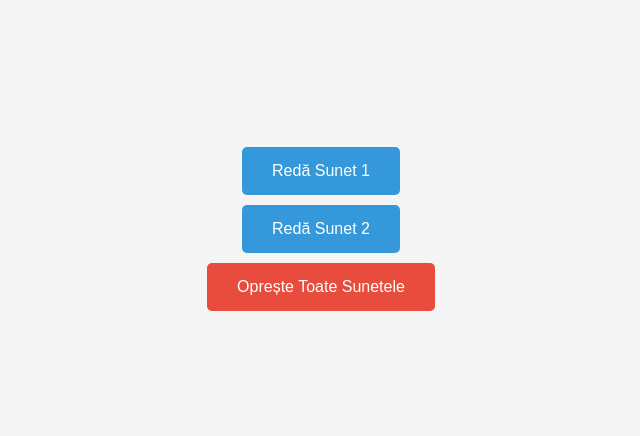
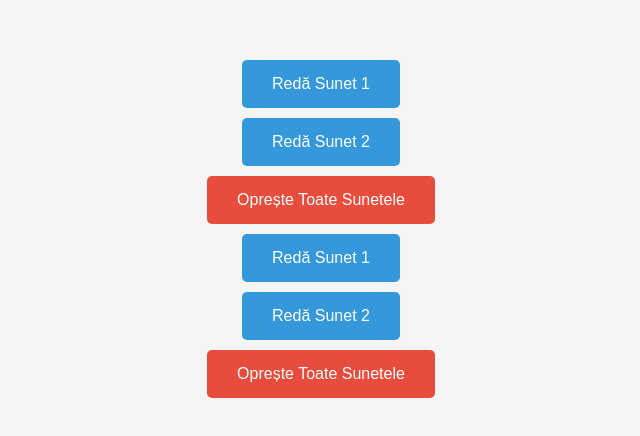
Before and after one commit to tudorrusu3/multimedia, a plain HTML site: page index.html in a window 1280 px wide. Shown: the part 166-602 px from the top of the page, without its empty margins (319-959 px from the left). Drawn offline with Linux system fonts and the light colour scheme.

Commit message:
Update index.html

```diff
--- a/index.html
+++ b/index.html
@@ -73,3 +73,74 @@
   </script>
 </body>
 </html>
+
+
+
+
+
+
+<!DOCTYPE html>
+<html lang="en">
+<head>
+  <meta charset="UTF-8">
+  <title>Redare sunet cu Web Audio API</title>
+  <style>
+    /* Stilurile CSS pentru aspectul paginii */
+    body {
+      /* Stiluri pentru corpul paginii */
+    }
+
+    button {
+      /* Stiluri pentru butoane */
+    }
+
+    button:hover {
+      /* Stiluri pentru butoane la hover */
+    }
+
+    button.stop-all {
+      /* Stiluri pentru butonul care oprește toate sunetele */
+    }
+
+    button.stop-all:hover {
+      /* Stiluri pentru butonul care oprește toate sunetele la hover */
+    }
+  </style>
+</head>
+<body>
+  <!-- Butonul pentru redarea primului sunet -->
+  <button onclick="playSound('sunet.wav')">Redă Sunet 1</button>
+  <!-- Butonul pentru redarea celui de-al doilea sunet -->
+  <button onclick="playSound('sunet.wav')">Redă Sunet 2</button>
+  <!-- Butonul pentru oprirea tuturor sunetelor -->
+  <button onclick="stopAllSounds()" class="stop-all">Oprește Toate Sunetele</button>
+
+  <script>
+    let audioElement = null; // Variabilă pentru ținerea sunetului curent
+
+    function playSound(soundName) {
+      const AudioContext = window.AudioContext || window.webkitAudioContext; // Verificăm disponibilitatea Web Audio API în browser
+      if (AudioContext) {
+        const audioContext = new AudioContext(); // Creăm un context audio
+        if (audioElement) {
+          audioElement.pause(); // Oprim sunetul anterior, dacă există
+        }
+        audioElement = new Audio(soundName); // Încărcăm noul sunet
+        const audioSource = audioContext.createMediaElementSource(audioElement); // Creăm sursa audio
+
+        audioSource.connect(audioContext.destination); // Conectăm sursa audio la destinație (difuzoare)
+        audioElement.play(); // Redăm sunetul
+      } else {
+        console.error('Web Audio API nu este suportat în acest browser.'); // Mesaj de eroare în cazul în care Web Audio API nu este suportat
+      }
+    }
+
+    function stopAllSounds() {
+      if (audioElement) {
+        audioElement.pause(); // Oprim sunetul curent, dacă există
+        audioElement = null; // Setăm audioElement pe null pentru a opri complet sunetul
+      }
+    }
+  </script>
+</body>
+</html>
```
